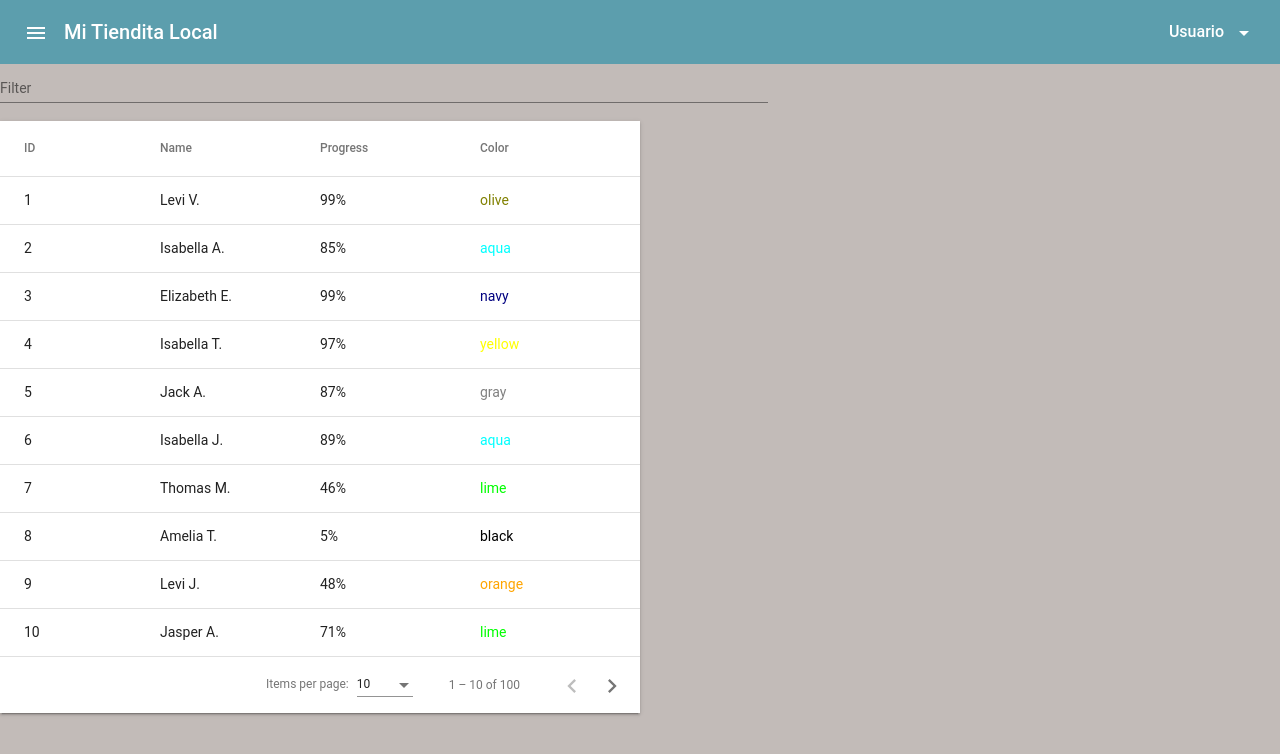
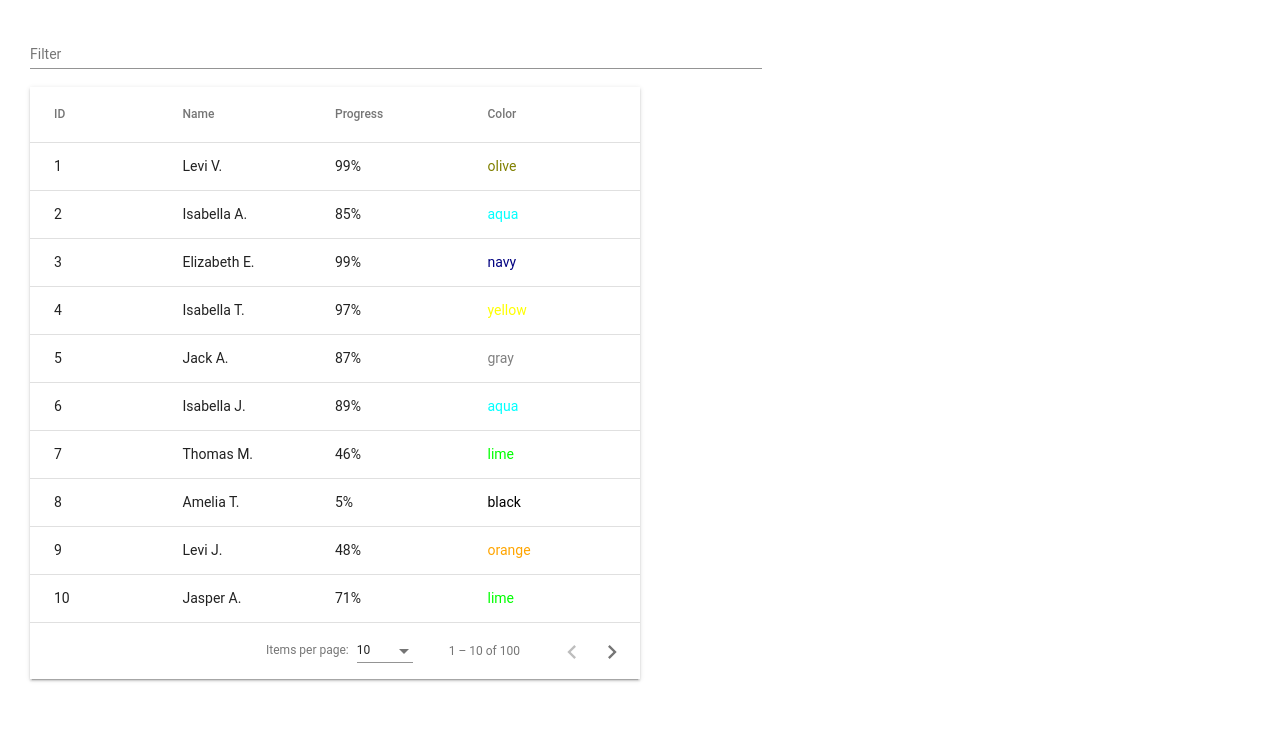
Before and after one commit to Derkk117/Mi-tiendita-local-front, an Angular app: page /clients/index in a window 1280 px wide. Shown: the top 754 px of the page. Built offline with nearby package versions, Linux system fonts and the light colour scheme.

Commit message:
bars inicio

```diff
--- a/src/app/app.component.html
+++ b/src/app/app.component.html
@@ -1,2 +1 @@
-<!--APP SIDE NAV-->
-<app-side-bar></app-side-bar>
+<router-outlet></router-outlet>
--- a/src/app/app.module.ts
+++ b/src/app/app.module.ts
@@ -13,14 +13,14 @@ import {MatMenuModule} from '@angular/material/menu';
 import {MatSidenavModule} from '@angular/material/sidenav';
 import {MatListModule} from '@angular/material/list';
 import { AppComponent } from './app.component';
-import { DashboardComponent } from './modules/home/pages/dashboard/dashboard/dashboard.component';
+import { TopBarComponent } from './modules/home/components/top-bar/top-bar.component';
 import { SideBarComponent } from './modules/home/components/side-bar/side-bar.component';
 
 @NgModule({
   declarations: [
     AppComponent,
-    DashboardComponent,
     SideBarComponent,
+    TopBarComponent
   ],
   imports: [
     AppRoutingModule,
--- a/src/app/modules/home/components/side-bar/side-bar.component.html
+++ b/src/app/modules/home/components/side-bar/side-bar.component.html
@@ -21,7 +21,6 @@
         </button>
       </mat-menu>
     </div>
-
   </mat-toolbar>
   <mat-sidenav-container class="example-sidenav-container"
                          [style.marginTop.px]="mobileQuery.matches ? 10 : 0">
--- a/src/app/modules/home/components/side-bar/side-bar.component.scss
+++ b/src/app/modules/home/components/side-bar/side-bar.component.scss
@@ -1,3 +1,5 @@
+@import '../../../../../styles/colors.scss';
+
 .example-container
 {
     display: flex;
@@ -40,12 +42,11 @@ margin-right: 20px;
 //Menu de iconos
 .mat-sidenav
 {
-  background: #326273;
-
+  background: $side-bar-color;
 }
 
 //Parte de arriba
 .example-toolbar
 {
-  background: #5C9EAD;
+  background: $top-bar-color;
 }
--- a/src/styles/colors.scss
+++ b/src/styles/colors.scss
@@ -0,0 +1,2 @@
+$side-bar-color: #326273;
+$top-bar-color: #5C9EAD;
```
